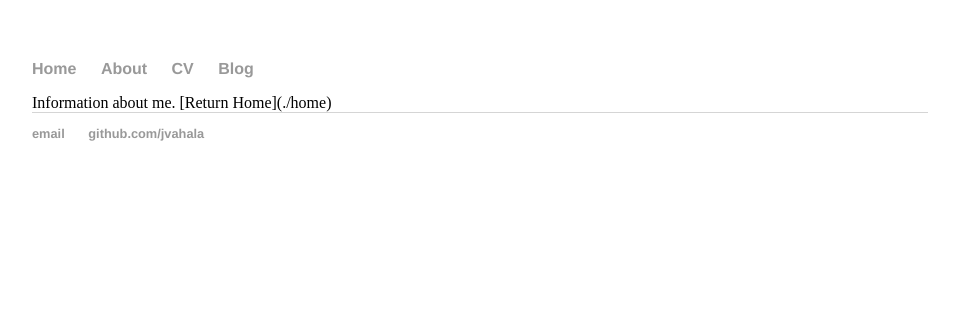
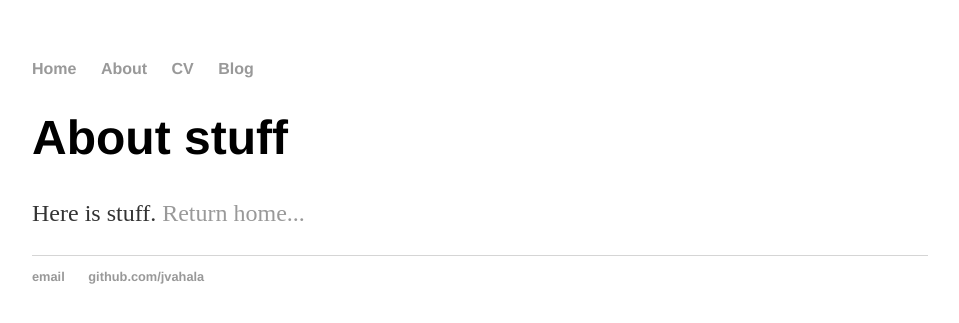
Before and after one commit to jvahala/jvahala.github.io, a Jekyll site: the page built from about/index.html, in a window 1280 px wide. Shown: the top 323 px of the page, without its empty margins (160-1119 px from the left). Built offline with Jekyll 4.4.1, drawn with Linux system fonts in a browser that asks for light colours.

Commit message:
Update index.html

```diff
--- a/about/index.html
+++ b/about/index.html
@@ -3,4 +3,7 @@ layout: default
 title: VahalAbout
 ---
 
-Information about me. [Return Home](./home)
+<div class="blurb">
+	<h1>About stuff</h1>
+	<p>Here is stuff. <a href="./home">Return home...</a></p>
+</div><!-- /.blurb -->
```
